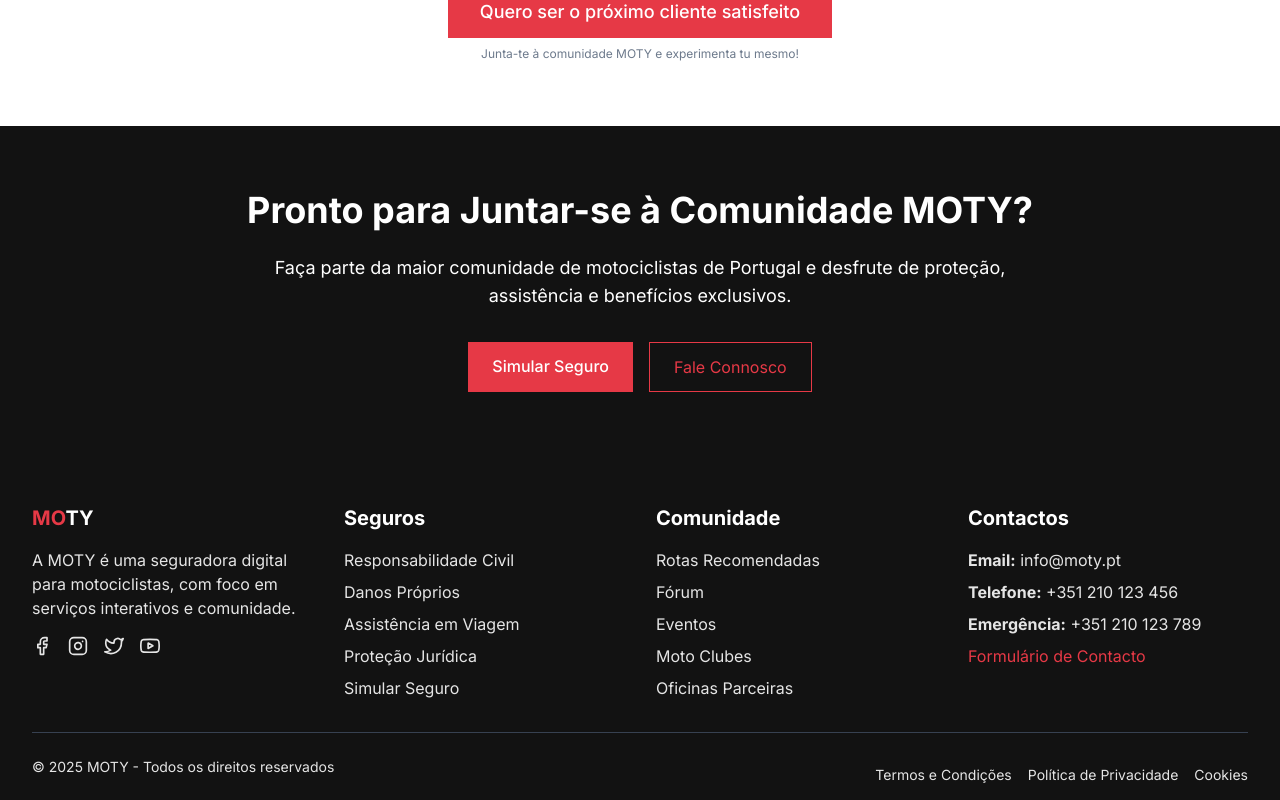
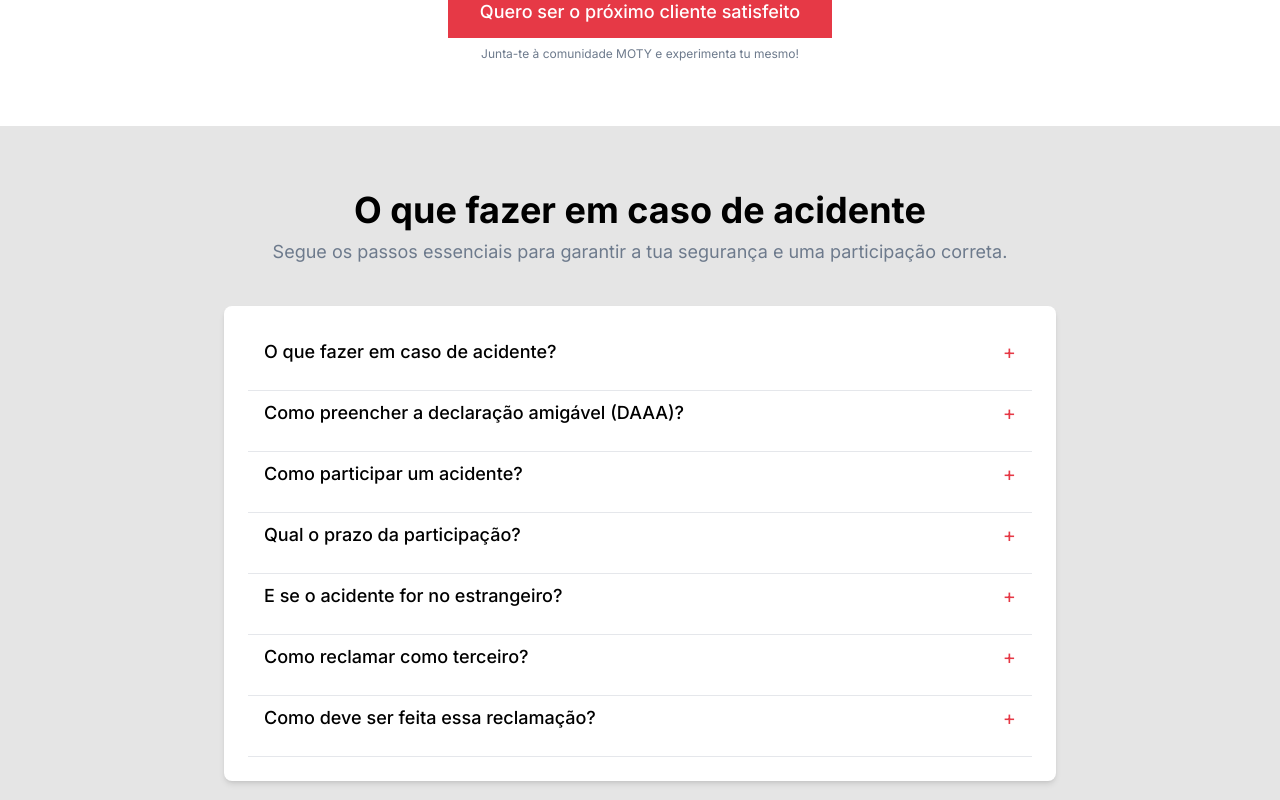
Before and after one commit to Carlosbaytree/moty-website, a Next.js app: page / in a window 1280 px wide. Shown: the part 2420-3220 px from the top of the page. Built offline with nearby package versions, Linux system fonts and the light colour scheme; no server answers.

Commit message:
Bloco O que fazer em caso de acidente

```diff
--- a/src/app/page.tsx
+++ b/src/app/page.tsx
@@ -5,6 +5,7 @@ import Link from 'next/link';
 import Image from 'next/image';
 import { FiShield, FiMapPin, FiUsers, FiPhone } from 'react-icons/fi';
 import { motion } from 'framer-motion';
+import FaqItem from '@/components/FaqItem';
 
 export default function Home() {
   return (
@@ -233,6 +234,92 @@ export default function Home() {
         </div>
       </section>
 
+      {/* FAQ / O que fazer em caso de acidente */}
+      <section className="py-16 bg-moty-light-gray">
+        <div className="container-custom mx-auto max-w-4xl">
+          <div className="text-center mb-10">
+            <h2 className="text-3xl md:text-4xl font-bold mb-2">O que fazer em caso de acidente</h2>
+            <p className="text-moty-gray text-lg">Segue os passos essenciais para garantir a tua segurança e uma participação correta.</p>
+          </div>
+          <div className="bg-white rounded-lg shadow-md p-6">
+            <FaqItem
+              question="O que fazer em caso de acidente?"
+              answer={<>
+                <p>Mantém a calma e recolhe os seguintes dados:</p>
+                <ul className="list-disc pl-6 mt-2 space-y-1">
+                  <li>Dados dos intervenientes no acidente (nome, morada, contacto, n.º do documento de identificação e da carta de condução);</li>
+                  <li>Dados de eventuais testemunhas;</li>
+                  <li>Dados referentes às viaturas envolvidas e respetivas seguradoras (marca, matrícula, seguradora, n.º de apólice);</li>
+                  <li>Local, dia e hora do acidente, esboço do mesmo e registo fotográfico (sempre que possível), com indicação dos danos;</li>
+                  <li>Certifica-te que os outros intervenientes têm seguro válido (verifica na Carta Verde ou Certificado Provisório). Se não houver seguro válido, chama de imediato as autoridades.</li>
+                </ul>
+              </>}
+            />
+            <FaqItem
+              question="Como preencher a declaração amigável (DAAA)?"
+              answer={<>
+                <p>Preenche sempre a Declaração Amigável, exceto se for impossível. Garante que está completa e correta. Segue estas recomendações:</p>
+                <ul className="list-disc pl-6 mt-2 space-y-1">
+                  <li>Preenche toda a frente da declaração, incluindo data, hora e local do acidente.</li>
+                  <li>Faz o desenho do acidente na frente (mesmo que as autoridades digam que não é necessário, é sempre aconselhável).</li>
+                  <li>Assinala as circunstâncias do acidente para os veículos A e B.</li>
+                  <li>Indica os danos visíveis em cada veículo.</li>
+                  <li>Identifica as seguradoras e as matrículas de todos os veículos envolvidos.</li>
+                  <li>Garante que ambos os condutores assinam a declaração.</li>
+                  <li>Só deves incluir testemunhas se estas tiverem prestado declarações à polícia no local.</li>
+                  <li>Descreve o acidente detalhadamente no verso, sem omitir detalhes relevantes.</li>
+                  <li>Indica no verso se houve intervenção das autoridades.</li>
+                  <li>Identifica a oficina (nome, morada, telefone, NIF, etc.).</li>
+                  <li>Cada interveniente deve ficar com uma cópia da DAAA.</li>
+                </ul>
+                <p className="mt-2">Seguindo estes passos, o processo será mais rápido e eficiente.</p>
+              </>}
+            />
+            <FaqItem
+              question="Como participar um acidente?"
+              answer={<>
+                <p>Podes participar um acidente junto da seguradora enviando a Declaração Amigável, devidamente preenchida e assinada, através da tua área de cliente MOTY.</p>
+                <p className="mt-2">Em alternativa, podes fazer a participação diretamente na aplicação da Associação Portuguesa de Seguradores (APS), disponível em <a href="https://www.moty.pt" target="_blank" rel="noopener noreferrer" className="text-moty-red underline">MOTY.pt</a>.</p>
+              </>}
+            />
+            <FaqItem
+              question="Qual o prazo da participação?"
+              answer={<>
+                <p>A Declaração Amigável deve ser enviada ou entregue à seguradora o mais rapidamente possível, nunca ultrapassando oito dias após o acidente ou do dia em que teve conhecimento do mesmo.</p>
+              </>}
+            />
+            <FaqItem
+              question="E se o acidente for no estrangeiro?"
+              answer={<>
+                <p>Se o acidente acontecer no estrangeiro ou envolver um veículo com matrícula estrangeira, deves contactar o Gabinete Português de Carta Verde (junto da APS) para apoio:</p>
+                <ul className="list-disc pl-6 mt-2">
+                  <li>Telefone: 21 384 81 01 / 38 / 32</li>
+                  <li>Morada: Rua Rodrigo da Fonseca n.º 41, 1070-157 Lisboa</li>
+                </ul>
+              </>}
+            />
+            <FaqItem
+              question="Como reclamar como terceiro?"
+              answer={<>
+                <p>Se o condutor considerado responsável pelo acidente não participar o sinistro à seguradora, ou se não existir Convenção IDS entre as seguradoras envolvidas, a reclamação do acidente e dos danos deve ser feita diretamente à seguradora do condutor responsável.</p>
+              </>}
+            />
+            <FaqItem
+              question="Como deve ser feita essa reclamação?"
+              answer={<>
+                <p>Deves reclamar o acidente à seguradora do presumível responsável, podendo usar para isso a Declaração Amigável (DAAA). Para que a participação seja aceite, junta pelo menos um dos seguintes elementos de prova:</p>
+                <ul className="list-disc pl-6 mt-2 space-y-1">
+                  <li>Declaração Amigável (DAAA), se tiver sido preenchida e assinada pelos intervenientes;</li>
+                  <li>Auto de ocorrência, levantado na esquadra da PSP ou GNR que tomou conta da ocorrência;</li>
+                  <li>Dados das testemunhas (nome, morada e telefone);</li>
+                  <li>Se a viatura ficou danificada, podes indicar o nome, morada, telefone e NIF da oficina onde pretendes fazer a avaliação/reparação para efeitos de peritagem.</li>
+                </ul>
+              </>}
+            />
+          </div>
+        </div>
+      </section>
+
       {/* Secção de CTA */}
       <section className="py-16 bg-moty-black text-white">
         <div className="container-custom mx-auto text-center">
--- a/src/components/FaqItem.tsx
+++ b/src/components/FaqItem.tsx
@@ -5,7 +5,7 @@ import { motion } from 'framer-motion';
 
 interface FaqItemProps {
   question: string;
-  answer: string;
+  answer: React.ReactNode;
 }
 
 const FaqItem: React.FC<FaqItemProps> = ({ question, answer }) => {
```
